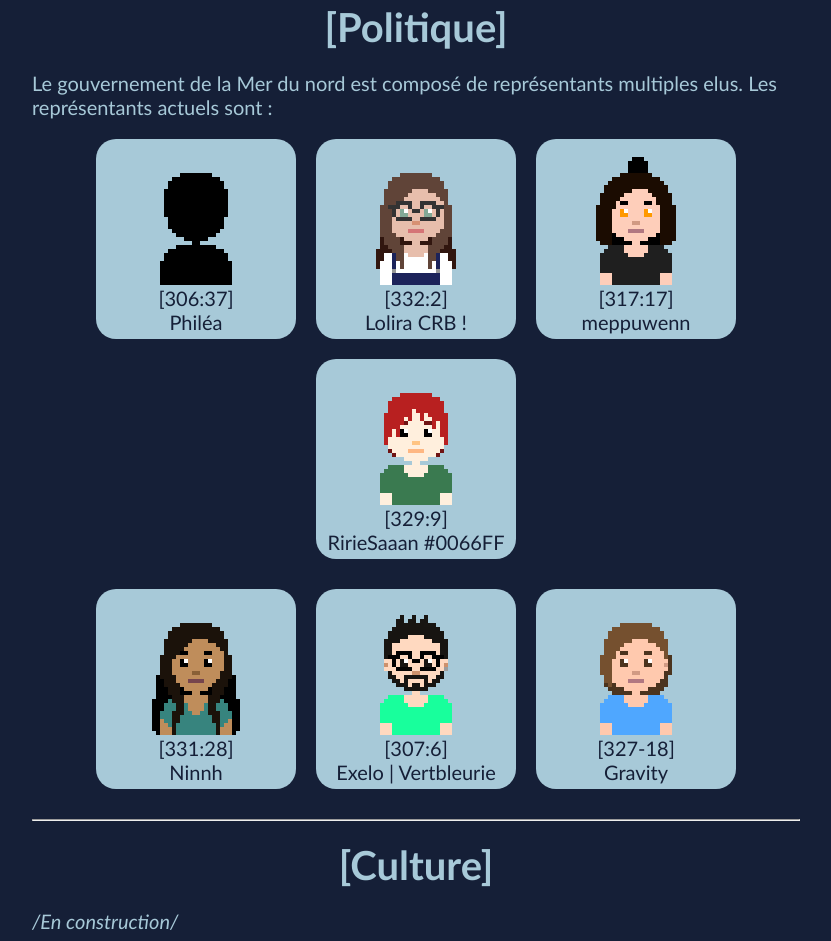
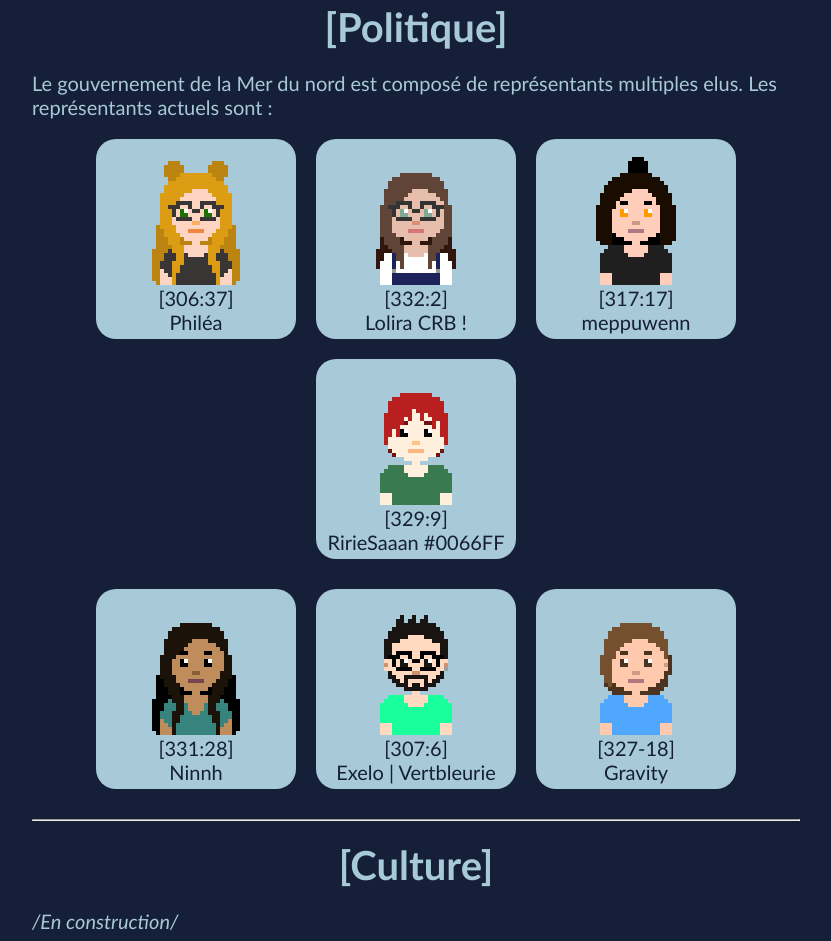
Before and after one commit to Caecilia/MerDuNord, a plain HTML site: page index.html in a window 1280 px wide. Shown: the part 3809-4750 px from the top of the page, without its empty margins (224-1055 px from the left). Drawn offline with Linux system fonts and the light colour scheme.

Commit message:
Modification d'avatar

```diff
--- a/index.html
+++ b/index.html
@@ -149,7 +149,7 @@
 				<p>Le gouvernement de la Mer du nord est composé de représentants multiples elus. Les représentants actuels sont :</p>
 				<div id="content">
 					<div class="element">
-						<img src="./img/anon.png" alt="Utilisateur">
+						<img src="./img/philea.png" alt="Utilisateur">
 						<p>[306:37]<br />Philéa</p>
 					</div>
 					<div class="element">
```
Also changed, not shown: img/philea.png (added).
